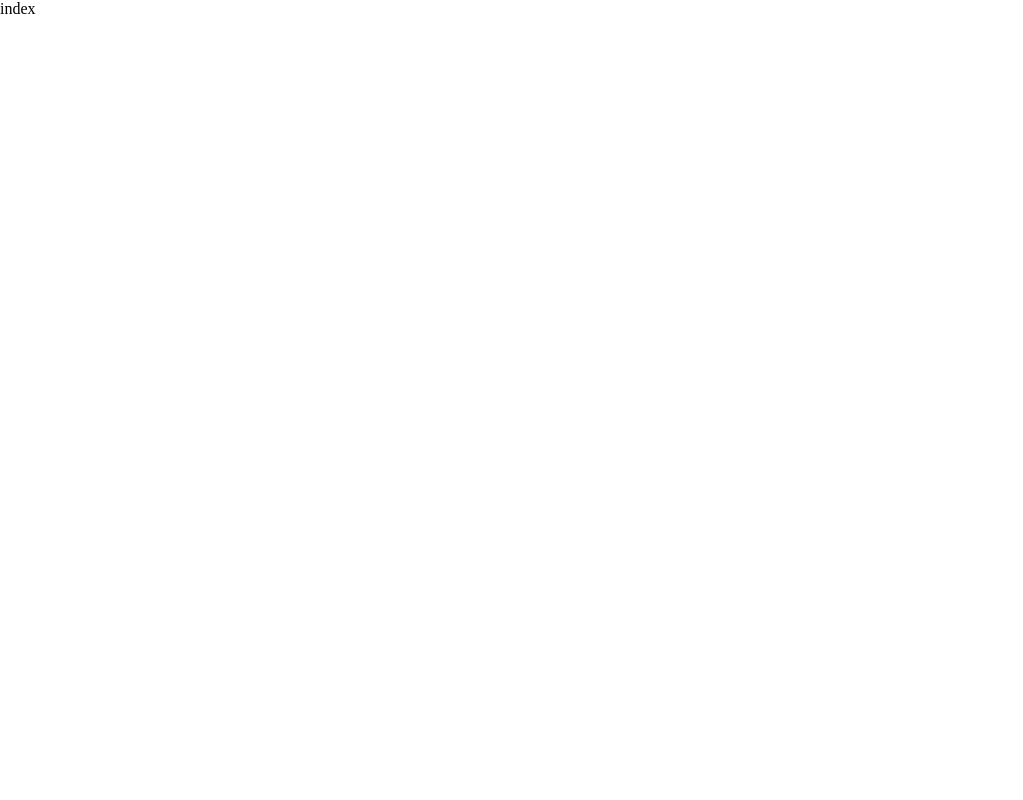
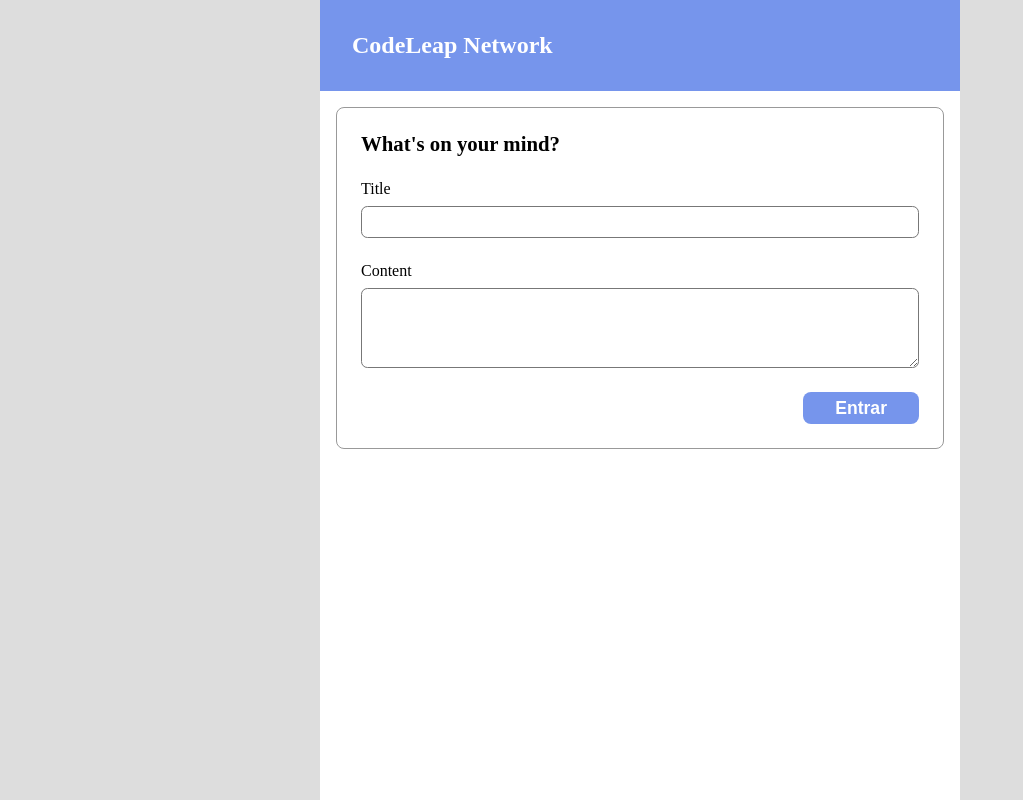
Before and after one commit to damian-nestea/front-end-test, a React (Vite) app in the folder front-end-test/: page /main in a window 1280 px wide. Shown: the whole page, without its empty margins (0-1023 px from the left). Built offline with nearby package versions, Linux system fonts and the light colour scheme.

Commit message:
feat create the createpost component and render on mainpage

```diff
--- a/front-end-test/src/Components/CreatePost/CreatePost.jsx
+++ b/front-end-test/src/Components/CreatePost/CreatePost.jsx
@@ -1,7 +1,24 @@
 import React from "react";
+import {
+  Container,
+  CreateButton,
+  Label,
+  PostContentInput,
+  PostTitleInput,
+  TitleCreatePost,
+} from "./createPostStyles";
 
 const CreatePost = () => {
-  return <div>createPost</div>;
+  return (
+    <Container>
+      <TitleCreatePost>What's on your mind?</TitleCreatePost>
+      <Label>Title</Label>
+      <PostTitleInput />
+      <Label>Content</Label>
+      <PostContentInput />
+      <CreateButton>Entrar</CreateButton>
+    </Container>
+  );
 };
 
 export default CreatePost;
--- a/front-end-test/src/Components/CreatePost/createPostStyles.jsx
+++ b/front-end-test/src/Components/CreatePost/createPostStyles.jsx
@@ -1 +1,49 @@
 import styled from "styled-components";
+
+export const Container = styled.div`
+  background-color: #fff;
+  border: 1px solid #999;
+  border-radius: 0.5rem;
+  display: flex;
+  flex-direction: column;
+  gap: 0.5rem;
+  padding: 1.5rem;
+`;
+
+export const TitleCreatePost = styled.h2`
+  font-size: 1.3rem;
+  font-weight: 700;
+  margin-bottom: 1rem;
+`;
+
+export const Label = styled.p``;
+export const PostTitleInput = styled.input`
+  flex-grow: 1;
+  height: 2rem;
+  background: #fff;
+  border: 1px solid #777;
+  border-radius: 0.4rem;
+  margin-bottom: 1rem;
+  padding: 0 0.5rem;
+`;
+export const PostContentInput = styled.textarea`
+  flex-grow: 1;
+  min-height: 5rem;
+  resize: vertical;
+  background: #fff;
+  border: 1px solid #777;
+  border-radius: 0.4rem;
+  padding: 0.5rem;
+`;
+export const CreateButton = styled.button`
+  background-color: #7695ec;
+  border-radius: 0.5rem;
+  color: #fff;
+  font-size: 1.1rem;
+  font-weight: 700;
+  border: none;
+  padding: 0.4rem 2rem 0.3rem 2rem;
+  margin-top: 1rem;
+  align-self: flex-end;
+  cursor: pointer;
+`;
--- a/front-end-test/src/Components/SignupModal/SignupModal.jsx
+++ b/front-end-test/src/Components/SignupModal/SignupModal.jsx
@@ -1,4 +1,5 @@
 import React from "react";
+import { useNavigate } from "react-router-dom";
 import {
   Container,
   ModalTitle,
@@ -6,14 +7,16 @@
   InputUsername,
   EnterButton,
 } from "./signupModalStyles";
+import { GoToMainPage } from "../../Router/coordinator";
 
 const SignupModal = () => {
+  const navigate = useNavigate();
   return (
     <Container>
       <ModalTitle>Welcome to CodeLeap network!</ModalTitle>
       <Label>Please enter your username</Label>
       <InputUsername />
-      <EnterButton>Enter</EnterButton>
+      <EnterButton onClick={() => GoToMainPage(navigate)}>Enter</EnterButton>
     </Container>
   );
 };
--- a/front-end-test/src/Components/SignupModal/signupModalStyles.jsx
+++ b/front-end-test/src/Components/SignupModal/signupModalStyles.jsx
@@ -22,6 +22,7 @@
   background-color: #fff;
   border: 1px solid #777;
   border-radius: 0.5rem;
+  padding: 0 0.5rem;
 `;
 export const EnterButton = styled.button`
   background-color: #7695ec;
@@ -30,7 +31,9 @@
   font-size: 1.1rem;
   font-weight: 700;
   border: none;
-  padding: 0.3rem 2rem;
+  padding: 0.4rem 2rem 0.3rem 2rem;
+  margin-top: 1rem;
   text-transform: uppercase;
   align-self: flex-end;
+  cursor: pointer;
 `;
--- a/front-end-test/src/Pages/MainPage/MainPage.jsx
+++ b/front-end-test/src/Pages/MainPage/MainPage.jsx
@@ -1,9 +1,23 @@
-import React from 'react'
+import React from "react";
+import {
+  PageBackground,
+  MainContainer,
+  Header,
+  TitleHeader,
+} from "./mainPageStyles";
+import CreatePost from "../../Components/CreatePost/CreatePost";
 
 const MainPage = () => {
   return (
-    <div>index</div>
-  )
-}
+    <PageBackground>
+      <Header>
+        <TitleHeader>CodeLeap Network</TitleHeader>
+      </Header>
+      <MainContainer>
+        <CreatePost />
+      </MainContainer>
+    </PageBackground>
+  );
+};
 
-export default MainPage
+export default MainPage;
--- a/front-end-test/src/Pages/MainPage/mainPageStyles.jsx
+++ b/front-end-test/src/Pages/MainPage/mainPageStyles.jsx
@@ -1 +1,27 @@
-import styled from 'styled-components'
+import styled from "styled-components";
+
+export const PageBackground = styled.div`
+  background-color: #ddd;
+  width: 100vw;
+  min-height: 100vh;
+  display: flex;
+  flex-direction: column;
+  padding: 0 25vw;
+`;
+
+export const MainContainer = styled.main`
+  background-color: #fff;
+  flex-grow: 1;
+  min-height: 100%;
+  padding: 1rem;
+`;
+
+export const Header = styled.header`
+  background-color: #7695ec;
+  align-self: stretch;
+  padding: 2rem;
+`;
+export const TitleHeader = styled.h1`
+  font-size: 1.5rem;
+  color: #fff;
+`;
```
